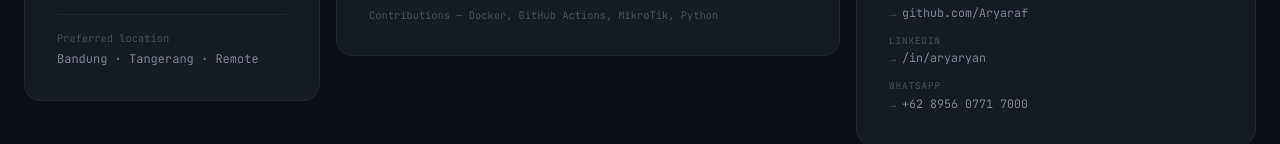
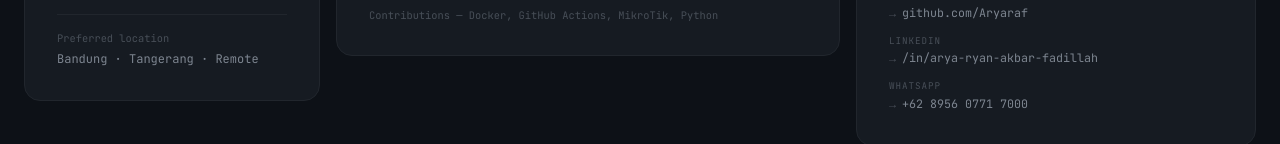
Before and after one commit to Aryaraf/portfolio, a React (Vite) app: page / in a window 1280 px wide. Shown: the part 1372-1516 px from the top of the page. Built offline with nearby package versions, Linux system fonts and the light colour scheme; the HTML template or start-up script is replaced by a standard one.

Commit message:
fix: correct LinkedIn URL format in contact card

```diff
--- a/src/App.tsx
+++ b/src/App.tsx
@@ -648,11 +648,10 @@ function ActivityCard() {
 // ─── Contact card ─────────────────────────────────────────────────────────────
 function ContactCard() {
   const links = [
-    // Tambahkan properti 'url' untuk tujuan link sebenarnya
     { label: 'email',    value: 'aryaryan711@gmail.com',  url: 'mailto:aryaryan711@gmail.com', color: G },
     { label: 'github',   value: 'github.com/Aryaraf',     url: 'https://github.com/Aryaraf', color: T2 },
-    { label: 'linkedin', value: '/in/aryaryan',           url: 'https://www.linkedin.com/in/arya-ryan-akbar-fadillah', color: T2 },
-    { label: 'whatsapp', value: '+62 8956 0771 7000',     url: 'https://wa.me/62895607717000', color: T2 }, // Langsung buka WA!
+    { label: 'linkedin', value: '/in/arya-ryan-akbar-fadillah',           url: 'https://www.linkedin.com/in/arya-ryan-akbar-fadillah', color: T2 },
+    { label: 'whatsapp', value: '+62 8956 0771 7000',     url: 'https://wa.me/62895607717000', color: T2 },
   ]
   return (
     <Card id="contact" hover style={{ minHeight: '100%' }}>
```
